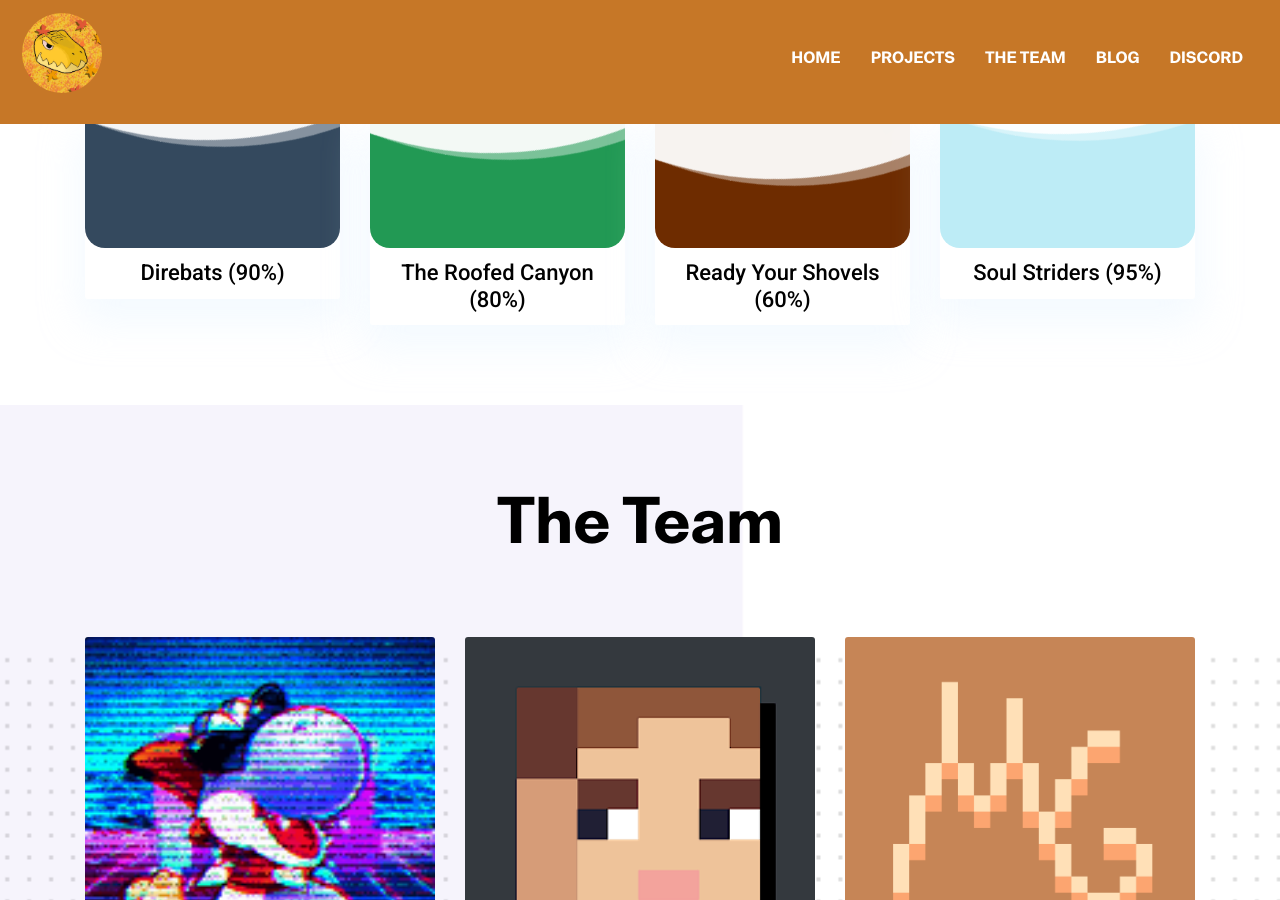
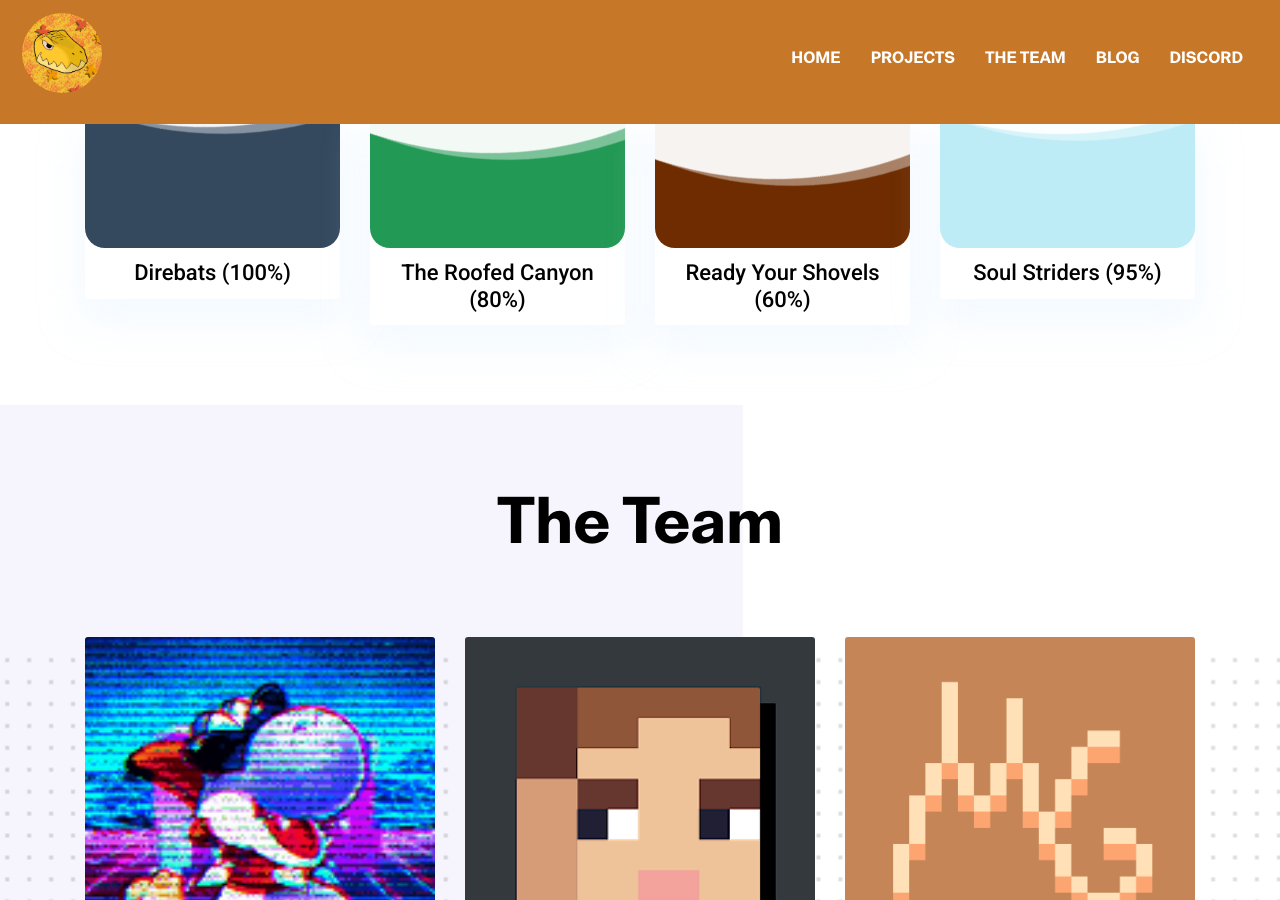
Before and after one commit to teamhollow/teamhollow.net, a Jekyll site: the page built from index.html, in a window 1280 px wide and 900 px high, scrolled down 638 px. Built offline with Jekyll 4.4.1, drawn with Linux system fonts in a browser that asks for light colours; nearby versions of some CDN libraries; comment, search, counter and statistics services are not loaded.

Commit message:
Update Direbats percentage

```diff
--- a/_data/settings.yml
+++ b/_data/settings.yml
@@ -89,7 +89,7 @@ team:
 
 projects-title: Projects
 projects:
-- { name: Direbats, url: 'wiki/direbats', color: '#34495e', value: '90%' }
+- { name: Direbats, url: 'wiki/direbats', color: '#34495e', value: '100%' }
 - { name: The Roofed Canyon, url: 'wiki/theroofedcanyon', color: '#229954', value: '80%' }
 - { name: Ready Your Shovels, url: 'wiki/readyyourshovels', color: '#6e2c00', value: '60%' }
 - { name: Soul Striders, url: '/wiki/soulstriders', color: '#bdecf6', value: '95%' }
```
